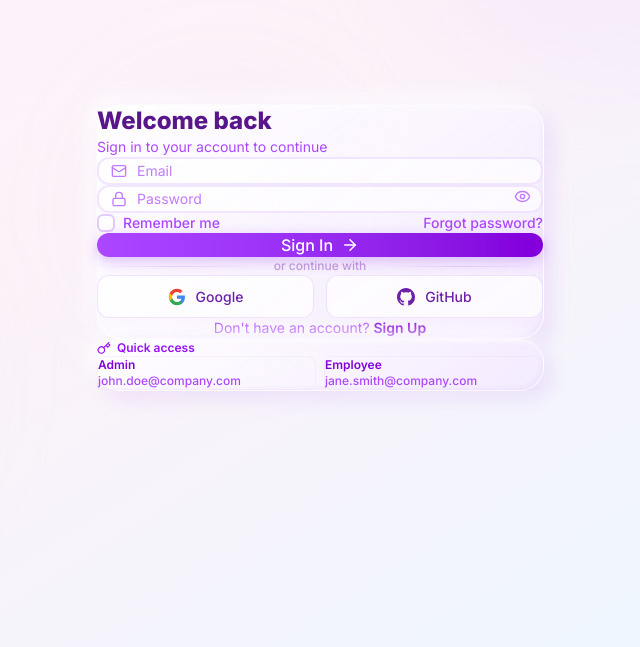
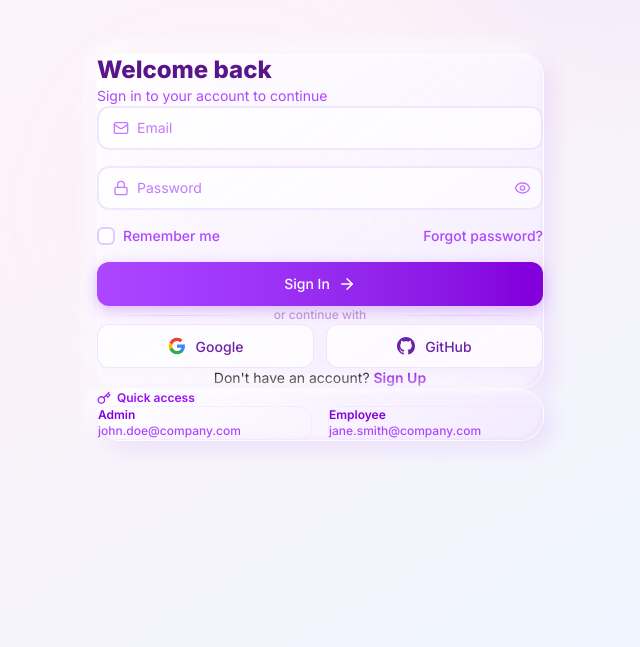
Before and after one commit to Deeee2006/HRPiolot, a React (Vite) app in the folder FrontEnd/: page /login in a window 1280 px wide. Shown: the part 153-800 px from the top of the page, without its empty margins (640-1280 px from the left). Built offline with nearby package versions, Linux system fonts and the light colour scheme.

Commit message:
Updated Login Page

```diff
--- a/FrontEnd/src/components/Button.jsx
+++ b/FrontEnd/src/components/Button.jsx
@@ -14,6 +14,7 @@ const Button = ({ children, variant = 'primary', size = 'md', className = '', di
     sm: 'px-3.5 py-1.5 text-sm',
     md: 'px-5 py-2.5 text-sm',
     lg: 'px-7 py-3 text-base',
+    custom: 'h-11 px-5 text-sm',
   };
 
   const stateStyles = disabled ? 'opacity-50 cursor-not-allowed hover:translate-y-0 hover:shadow-none' : '';
--- a/FrontEnd/src/components/Input.jsx
+++ b/FrontEnd/src/components/Input.jsx
@@ -7,7 +7,7 @@ const Input = ({ label, error, className = '', icon, floating = false, rightElem
         <div className="relative group">
           {icon && (
             <div
-              className={`absolute left-3.5 z-10 pointer-events-none transition-all duration-200 ${
+              className={`absolute left-4 z-10 pointer-events-none transition-all duration-200 flex items-center ${
                 hasValue
                   ? 'top-3 text-purple-500'
                   : 'top-1/2 -translate-y-1/2 text-purple-400 group-focus-within:top-3 group-focus-within:-translate-y-0 group-focus-within:text-purple-500'
@@ -17,7 +17,7 @@ const Input = ({ label, error, className = '', icon, floating = false, rightElem
             </div>
           )}
           <input
-            className={`w-full px-4 pt-5 pb-2 rounded-xl bg-white/60 backdrop-blur-sm border-2 transition-all duration-300 text-purple-900 placeholder-transparent focus:outline-none ${
+            className={`h-11 w-full px-4 rounded-xl bg-white/60 backdrop-blur-sm border-2 transition-all duration-300 text-purple-900 placeholder-transparent focus:outline-none ${
               icon ? 'pl-10' : ''
             } ${
               rightElement ? 'pr-10' : ''
@@ -43,7 +43,7 @@ const Input = ({ label, error, className = '', icon, floating = false, rightElem
             </label>
           )}
           {rightElement && (
-            <div className="absolute right-3 top-1/2 -translate-y-1/2 z-10">
+            <div className="absolute right-3 top-1/2 -translate-y-1/2 z-10 flex items-center">
               {rightElement}
             </div>
           )}
@@ -71,12 +71,12 @@ const Input = ({ label, error, className = '', icon, floating = false, rightElem
       )}
       <div className="relative">
         {icon && (
-          <div className="absolute left-3.5 top-1/2 -translate-y-1/2 text-purple-400">
+          <div className="absolute left-4 top-1/2 -translate-y-1/2 text-purple-400 flex items-center">
             {icon}
           </div>
         )}
         <input
-          className={`w-full px-4 py-2.5 rounded-xl bg-white/60 backdrop-blur-sm border-2 border-purple-200/60 text-purple-900 placeholder-purple-300 focus:outline-none focus:border-purple-400 focus:shadow-[0_4px_16px_rgba(147,51,234,0.1)] focus:bg-white/80 transition-all duration-300 ${
+          className={`h-11 w-full px-4 rounded-xl bg-white/60 backdrop-blur-sm border-2 border-purple-200/60 text-purple-900 placeholder-purple-300 focus:outline-none focus:border-purple-400 focus:shadow-[0_4px_16px_rgba(147,51,234,0.1)] focus:bg-white/80 transition-all duration-300 ${
             icon ? 'pl-10' : ''
           } ${
             rightElement ? 'pr-10' : ''
@@ -86,7 +86,7 @@ const Input = ({ label, error, className = '', icon, floating = false, rightElem
           {...props}
         />
         {rightElement && (
-          <div className="absolute right-3.5 top-1/2 -translate-y-1/2">
+          <div className="absolute right-4 top-1/2 -translate-y-1/2 flex items-center">
             {rightElement}
           </div>
         )}
--- a/FrontEnd/src/index.css
+++ b/FrontEnd/src/index.css
@@ -291,7 +291,6 @@ body {
   align-items: center;
   justify-content: center;
   gap: 0.625rem;
-  padding: 0.625rem 1.25rem;
   border-radius: 0.75rem;
   background: rgba(255, 255, 255, 0.7);
   backdrop-filter: blur(8px);
@@ -303,6 +302,7 @@ body {
   transition: all 0.3s ease;
   cursor: pointer;
   width: 100%;
+  height: 2.75rem; /* h-11 is 2.75rem */
 }
 
 .social-btn:hover {
--- a/FrontEnd/src/pages/auth/Login.jsx
+++ b/FrontEnd/src/pages/auth/Login.jsx
@@ -108,7 +108,7 @@ const Login = () => {
             <h1 className="text-2xl font-extrabold gradient-text">HRPilot</h1>
           </div>
 
-          <div className="clay-card p-8 sm:p-10">
+          <div className="clay-card p-8">
             <div className="mb-7">
               <h2 className="text-2xl font-extrabold text-purple-900">Welcome back</h2>
               <p className="text-purple-500 text-sm mt-1">Sign in to your account to continue</p>
@@ -125,7 +125,7 @@ const Login = () => {
               </div>
             )}
 
-            <form onSubmit={handleSubmit} className="space-y-4" noValidate>
+            <form onSubmit={handleSubmit} className="flex flex-col gap-4" noValidate>
               <div className="animate-slideUpFade delay-1">
                 <Input
                   label="Email"
@@ -164,7 +164,7 @@ const Login = () => {
                 />
               </div>
 
-              <div className="flex items-center justify-between animate-slideUpFade delay-3 pt-1">
+              <div className="flex items-center justify-between text-sm animate-slideUpFade delay-3">
                 <label className="flex items-center gap-2 cursor-pointer group">
                   <input
                     type="checkbox"
@@ -172,23 +172,23 @@ const Login = () => {
                     onChange={(e) => setRememberMe(e.target.checked)}
                     className="clay-checkbox"
                   />
-                  <span className="text-sm text-purple-500 group-hover:text-purple-700 transition-colors font-medium">
+                  <span className="text-purple-500 group-hover:text-purple-700 transition-colors font-medium">
                     Remember me
                   </span>
                 </label>
                 <button
                   type="button"
-                  className="text-sm text-purple-500 hover:text-purple-700 font-medium transition-colors"
+                  className="text-purple-500 hover:text-purple-700 font-medium transition-colors"
                 >
                   Forgot password?
                 </button>
               </div>
 
-              <div className="animate-slideUpFade delay-4 pt-1">
+              <div className="animate-slideUpFade delay-4">
                 <Button
                   type="submit"
-                  className="w-full"
-                  size="lg"
+                  className="w-full h-11 mt-2 rounded-xl"
+                  size="custom"
                   loading={isLoading}
                   disabled={isLoading}
                 >
@@ -214,7 +214,7 @@ const Login = () => {
               </div>
             </div>
 
-            <p className="text-center mt-6 text-purple-500 text-sm animate-fadeIn delay-6">
+            <p className="text-center text-sm mt-2 animate-fadeIn delay-6">
               Don't have an account?{' '}
               <Link to="/signup" className="font-semibold text-purple-700 hover:text-purple-900 transition-colors">
                 Sign Up
@@ -223,16 +223,16 @@ const Login = () => {
           </div>
 
           {/* Demo Credentials */}
-          <div className="mt-5 clay-card p-4 animate-slideUpFade delay-7">
+          <div className="mt-6 pt-4 border-t border-purple-200/30 clay-card p-4 animate-slideUpFade delay-7">
             <p className="text-xs text-purple-600 font-semibold mb-2.5 flex items-center gap-1.5">
               <svg width="14" height="14" viewBox="0 0 24 24" fill="none" stroke="currentColor" strokeWidth="2"><path d="M21 2l-2 2m-7.61 7.61a5.5 5.5 0 1 1-7.778 7.778 5.5 5.5 0 0 1 7.777-7.777zm0 0L15.5 7.5m0 0l3 3L22 7l-3-3m-3.5 3.5L19 4"/></svg>
               Quick access
             </p>
-            <div className="flex gap-2">
+            <div className="grid grid-cols-2 gap-4">
               <button
                 type="button"
                 onClick={() => fillDemo('john.doe@company.com')}
-                className="flex-1 text-left text-xs text-purple-500 hover:text-purple-700 hover:bg-purple-100/50 rounded-lg px-3 py-2 transition-all font-medium border border-purple-200/30 hover:border-purple-300/50"
+                className="w-full text-left text-xs text-purple-500 hover:text-purple-700 hover:bg-purple-100/50 p-3 rounded-xl transition-all font-medium border border-purple-200/30 hover:border-purple-300/50"
               >
                 <span className="text-purple-700 font-semibold">Admin</span>
                 <br />john.doe@company.com
@@ -240,7 +240,7 @@ const Login = () => {
               <button
                 type="button"
                 onClick={() => fillDemo('jane.smith@company.com')}
-                className="flex-1 text-left text-xs text-purple-500 hover:text-purple-700 hover:bg-purple-100/50 rounded-lg px-3 py-2 transition-all font-medium border border-purple-200/30 hover:border-purple-300/50"
+                className="w-full text-left text-xs text-purple-500 hover:text-purple-700 hover:bg-purple-100/50 p-3 rounded-xl transition-all font-medium border border-purple-200/30 hover:border-purple-300/50"
               >
                 <span className="text-purple-700 font-semibold">Employee</span>
                 <br />jane.smith@company.com
```
